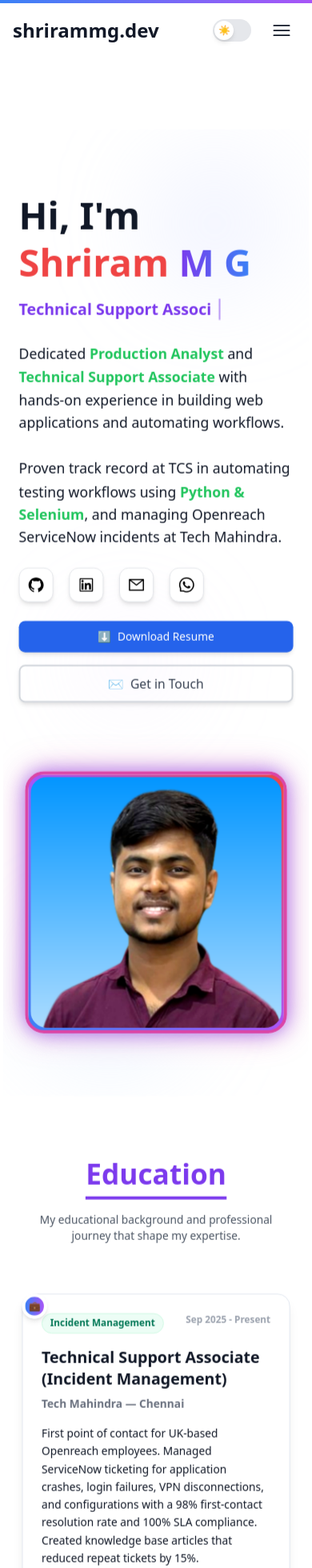
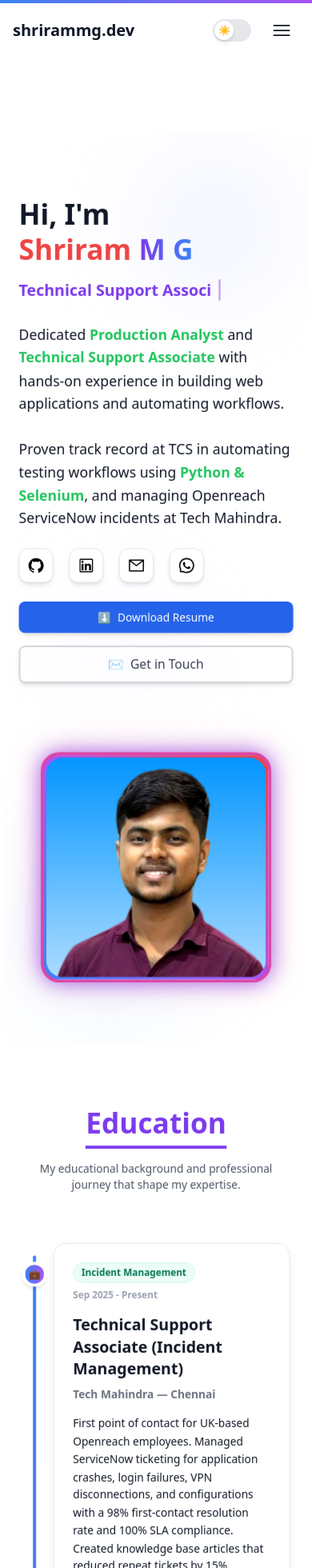
Before and after one commit to ramtechnow/React_portfolio, a React (Create React App) app: page / in a window 390 px wide. Shown: the top 1960 px of the page at 80% size. Built offline with nearby package versions, Linux system fonts and the light colour scheme.

Commit message:
Fix mobile menu overlay position, prevent logo text overlap, and add FlowTask project card

```diff
--- a/src/App.css
+++ b/src/App.css
@@ -4,17 +4,24 @@
 
 /* --- GLOBAL PAGE BACKGROUND FIX --- */
 html,
-body,
-#root {
-  min-height: 100%;
+body {
   margin: 0;
   padding: 0;
+  width: 100%;
+  min-height: 100%;
+  overflow-x: hidden;
   scroll-behavior: smooth;
   transition: background-color 0.3s ease, color 0.3s ease;
 }
 
+#root {
+  width: 100%;
+  min-height: 100%;
+}
+
 /* --- MAIN APP CONTAINER --- */
 .App {
+  width: 100%;
   min-height: 100vh;
   display: flex;
   flex-direction: column;
--- a/src/components/Blog.js
+++ b/src/components/Blog.js
@@ -143,7 +143,7 @@ export default function Blog() {
   ];
 
   return (
-    <div className="blog-container bg-gradient-to-br from-indigo-50/20 to-blue-50/20 dark:from-gray-900/40 dark:to-gray-800/40 text-gray-800 dark:text-gray-100 overflow-x-hidden">
+    <div className="blog-container bg-gradient-to-br from-indigo-50/20 to-blue-50/20 dark:from-gray-900/40 dark:to-gray-800/40 text-gray-800 dark:text-gray-100">
       {/* 🔹 Animated Header */}
       <motion.header
         className="blog-header relative overflow-hidden"
--- a/src/components/Education.js
+++ b/src/components/Education.js
@@ -89,11 +89,10 @@ export default function Education() {
             {timelineData.map((item, index) => {
               const isEven = index % 2 === 0;
               const cardVariants = isEven ? cardVariantsLeft : cardVariantsRight;
-
               return (
-                <div key={index} className="flex flex-col md:flex-row items-stretch w-full">
+                <div key={index} className="flex flex-col md:flex-row items-stretch w-full relative">
                   {/* Left Side Spacer or Card */}
-                  <div className="w-full md:w-1/2 flex justify-start md:justify-end md:pr-10 order-2 md:order-1">
+                  <div className="w-full md:w-1/2 flex justify-start md:justify-end pl-10 md:pl-0 md:pr-10 order-2 md:order-1">
                     {isEven && (
                       <motion.div
                         variants={cardVariants}
@@ -113,13 +112,13 @@ export default function Education() {
                           <p className="text-sm text-gray-650 dark:text-gray-300 leading-relaxed">{item.description}</p>
                         </div>
                         {/* Connecting Dot pointer */}
-                        <div className="absolute top-1/2 -right-3 w-6 h-6 bg-white dark:bg-[#131b2e] border-t border-r border-slate-200 dark:border-slate-800/80 transform rotate-45 translate-y-[-50%] hidden md:block" />
+                        <div className="absolute top-[28px] -right-3 w-6 h-6 bg-white dark:bg-[#131b2e] border-t border-r border-slate-200 dark:border-slate-800/80 transform rotate-45 hidden md:block" />
                       </motion.div>
                     )}
                   </div>
 
                   {/* Center Dot Indicator */}
-                  <div className="absolute left-4 md:left-1/2 transform -translate-x-1/2 flex items-center justify-center z-10 order-1 md:order-2">
+                  <div className="absolute left-4 md:left-1/2 top-6 transform -translate-x-1/2 flex items-center justify-center z-10 order-1 md:order-2">
                     <motion.div
                       whileHover={{ scale: 1.2 }}
                       className="w-8 h-8 rounded-full bg-gradient-to-r from-blue-500 to-purple-500 dark:from-blue-600 dark:to-purple-600 shadow-md flex items-center justify-center text-white border-4 border-white dark:border-slate-900"
@@ -129,7 +128,7 @@ export default function Education() {
                   </div>
 
                   {/* Right Side Spacer or Card */}
-                  <div className="w-full md:w-1/2 flex justify-start md:pl-10 pl-10 md:pl-10 order-2 md:order-3">
+                  <div className="w-full md:w-1/2 flex justify-start pl-10 md:pl-10 order-2 md:order-3">
                     {!isEven && (
                       <motion.div
                         variants={cardVariants}
@@ -149,7 +148,7 @@ export default function Education() {
                           <p className="text-sm text-gray-650 dark:text-gray-300 leading-relaxed">{item.description}</p>
                         </div>
                         {/* Connecting Dot pointer */}
-                        <div className="absolute top-1/2 -left-3 w-6 h-6 bg-white dark:bg-[#131b2e] border-b border-l border-slate-200 dark:border-slate-800/80 transform rotate-45 translate-y-[-50%] hidden md:block" />
+                        <div className="absolute top-[28px] -left-3 w-6 h-6 bg-white dark:bg-[#131b2e] border-b border-l border-slate-200 dark:border-slate-800/80 transform rotate-45 hidden md:block" />
                       </motion.div>
                     )}
                   </div>
--- a/src/components/Header.js
+++ b/src/components/Header.js
@@ -172,10 +172,10 @@ export default function Header({ isDark, toggleTheme }) {
         <div className="container m-auto px-4 sm:px-6 lg:px-8">
           <motion.div className="flex justify-between items-center py-4 md:py-5" variants={containerVariants} initial="hidden" animate="visible">
             {/* Logo */}
-            <motion.div variants={logoVariants} whileHover={{ scale: 1.05 }} whileTap={{ scale: 0.95 }} className="flex items-center">
+            <motion.div variants={logoVariants} whileHover={{ scale: 1.05 }} whileTap={{ scale: 0.95 }} className="flex items-center flex-shrink-0">
               <Link
                 to="/"
-                className="font-bold text-gray-900 dark:text-white text-2xl hover:text-primary-500 dark:hover:text-primary-400 transition-colors duration-200 group"
+                className="font-bold text-gray-900 dark:text-white text-xl sm:text-2xl hover:text-primary-500 dark:hover:text-primary-400 transition-colors duration-200 group"
                 onClick={() => {
                   setToggleMenu(false);
                   setActiveSection('home');
@@ -219,7 +219,7 @@ export default function Header({ isDark, toggleTheme }) {
             </div>
 
             {/* Mobile Theme Toggle & Menu Button */}
-            <div className="flex md:hidden items-center gap-4">
+            <div className="flex md:hidden items-center gap-4 flex-shrink-0">
               <button
                 onClick={toggleTheme}
                 className="relative w-12 h-7 flex items-center bg-gray-200 dark:bg-[#7c3aed] rounded-full p-0.5 cursor-pointer transition-colors duration-300 focus:outline-none"
@@ -258,8 +258,7 @@ export default function Header({ isDark, toggleTheme }) {
                 animate="visible"
                 exit="exit"
                 variants={mobileMenuVariants}
-                className={`md:hidden fixed top-full left-0 w-full ${mobileMenuBackground} shadow-lg z-40 border-t border-gray-200 dark:border-gray-700`}
-                style={{ height: '100vh' }}
+                className={`md:hidden fixed top-16 left-0 right-0 bottom-0 ${mobileMenuBackground} shadow-lg z-40 border-t border-gray-200 dark:border-gray-700`}
                 aria-label="Mobile menu"
               >
                 <motion.ul className="flex flex-col px-4 py-6 space-y-4 h-full overflow-y-auto" variants={containerVariants} initial="hidden" animate="visible">
--- a/src/components/Hero.js
+++ b/src/components/Hero.js
@@ -103,7 +103,7 @@ export default function Hero({ scrollTo }) {
           whileInView="visible"
           viewport={{ once: true, amount: 0.3 }}
         >
-          <motion.h1 className="text-gray-900 dark:text-white text-5xl md:text-6xl lg:text-7xl font-bold leading-tight md:leading-snug" variants={itemVariants}>
+          <motion.h1 className="text-gray-900 dark:text-white text-4xl sm:text-5xl md:text-6xl lg:text-7xl font-bold leading-tight md:leading-snug" variants={itemVariants}>
             Hi, I'm <br />
             <span className="text-[#ef4444]">Shriram</span>{" "}
             <span className="bg-clip-text text-transparent bg-gradient-to-r from-[#7c3aed] to-[#3b82f6] dark:from-[#a78bfa] dark:to-[#60a5fa]">
@@ -166,7 +166,7 @@ export default function Hero({ scrollTo }) {
             <motion.img
               src={HeroImg}
               alt="M G Shriram Profile Photo"
-              className="w-full max-w-xs md:max-w-sm z-10 relative rounded-[21px] bg-white dark:bg-[#0b1222] object-cover"
+              className="w-full max-w-[280px] sm:max-w-xs md:max-w-sm z-10 relative rounded-[21px] bg-white dark:bg-[#0b1222] object-cover"
               whileHover={{ scale: 1.02 }}
               transition={{ duration: 0.3 }}
             />
--- a/src/components/HomePage.js
+++ b/src/components/HomePage.js
@@ -42,7 +42,7 @@ export default function HomePage() {
   };
 
   return (
-    <main className="home-layout relative w-full bg-white dark:bg-[#0b1222] text-gray-900 dark:text-gray-100 overflow-x-hidden">
+    <div className="home-layout relative w-full bg-white dark:bg-[#0b1222] text-gray-900 dark:text-gray-100">
 
       {/* Scroll Progress Bar */}
       <motion.div
@@ -124,6 +124,6 @@ export default function HomePage() {
         </motion.section>
 
       </motion.div>
-    </main>
+    </div>
   );
 }
--- a/src/components/Projects.js
+++ b/src/components/Projects.js
@@ -8,6 +8,7 @@ import websiteImg3 from "../assets/project.jpg";
 import websiteImg4 from "../assets/company project.png";
 import websiteImg5 from "../assets/grocery.png";
 import websiteImg6 from "../assets/Weather_app.png";
+import websiteImg7 from "../assets/flowtask.png";
 
 export default function Projects() {
   const [selectedProject, setSelectedProject] = useState(null);
@@ -38,6 +39,27 @@ export default function Projects() {
         "User Authentication",
         "Vite Responsive Design",
         "Firebase Hosting",
+      ],
+    },
+
+    {
+      image: websiteImg7,
+      title: "FlowTask",
+      description:
+        "Developed FlowTask, a collaborative task management web application designed to optimize workflow tracking, task prioritization, and productivity.",
+      demo: "https://flowtask-1bcf9.web.app/",
+      github: "https://github.com/ramtechnow/flowtask",
+      technologies: ["React JS", "Firebase", "Tailwind CSS", "Vite"],
+      challenges:
+        "Managing real-time listener state sync across multiple client sessions without excessive document reads.",
+      solution:
+        "Implemented optimized snapshot listeners in React hooks combined with localized caching rules.",
+      features: [
+        "Real-time Task Sync",
+        "Kanban Board Layout",
+        "User Authentication",
+        "Dynamic Priority Tagging",
+        "Responsive Mobile Views",
       ],
     },
 
```
Also changed, not shown: src/assets/flowtask.png (added).
